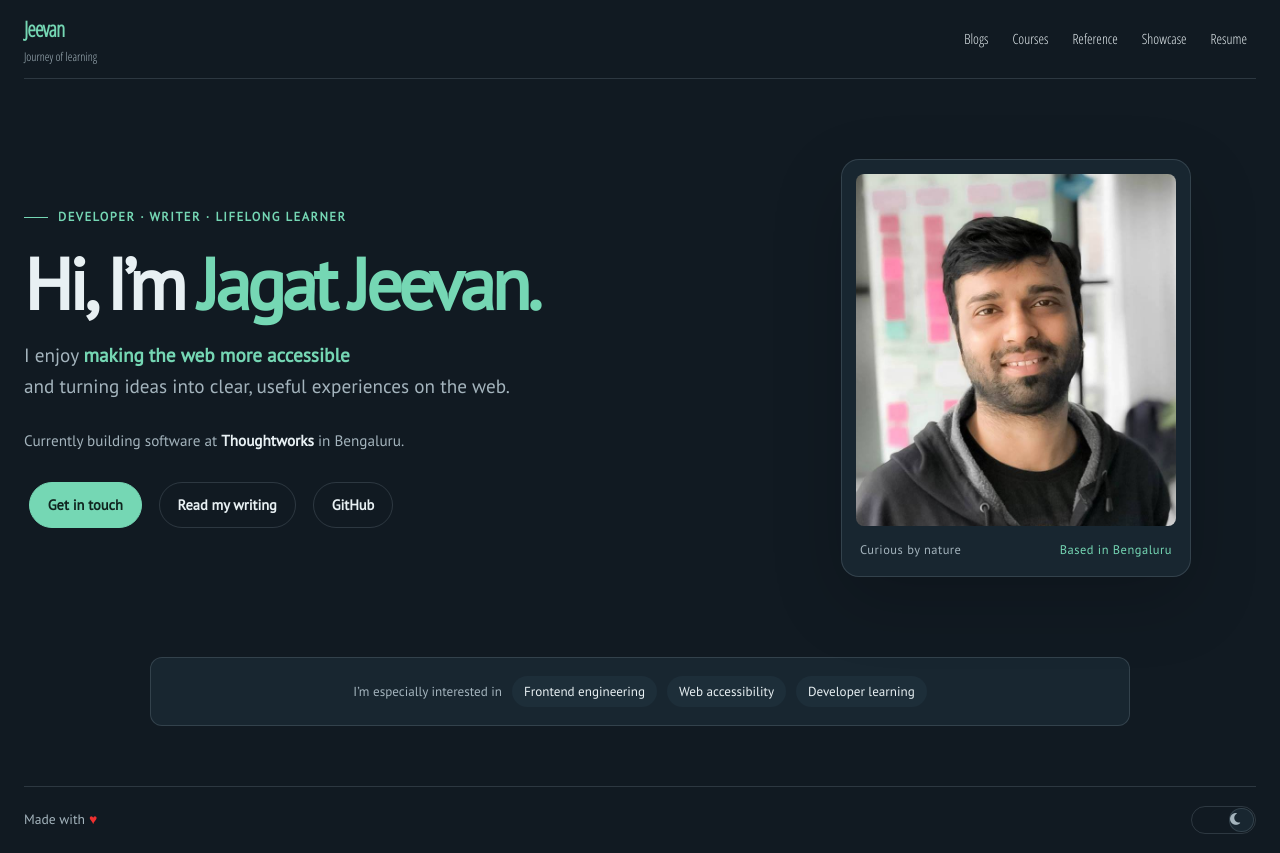
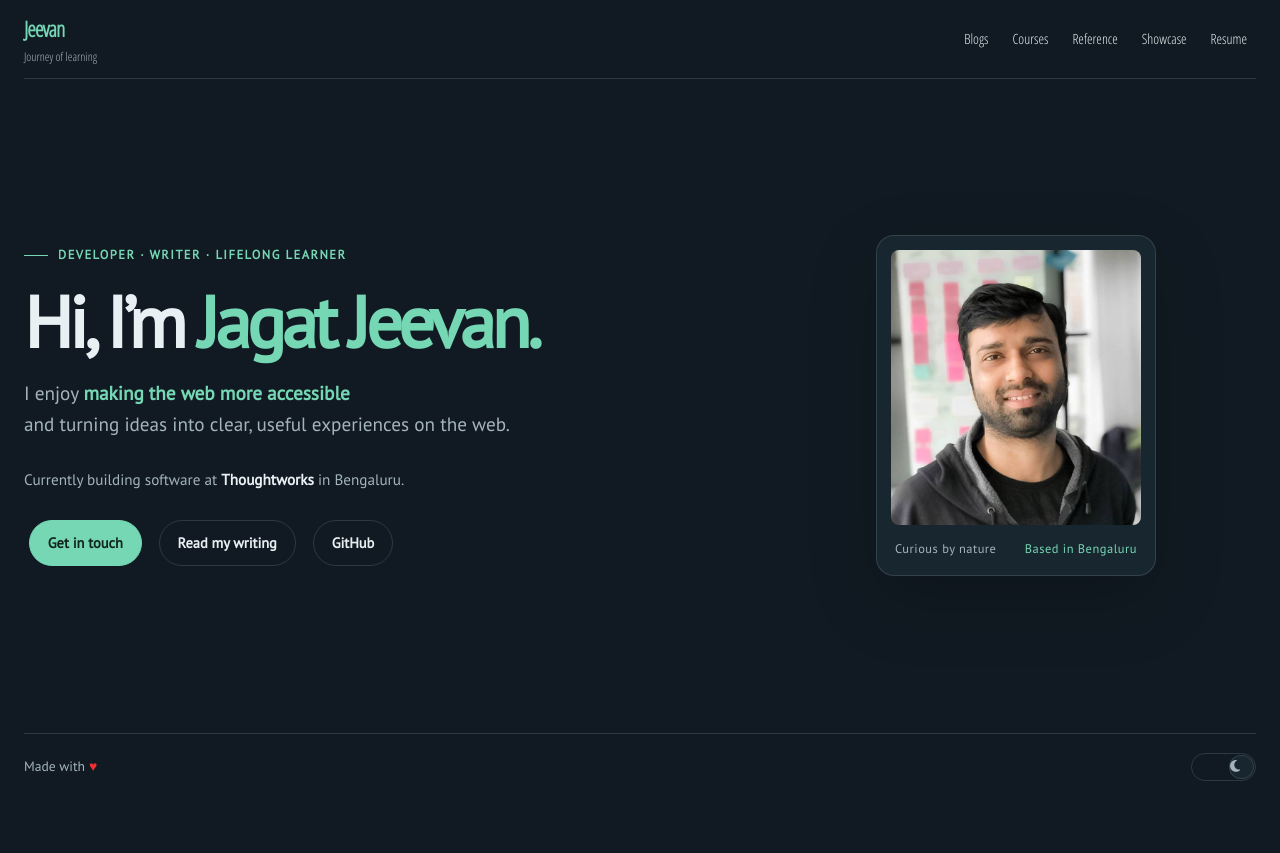
Before and after one commit to jagatjeevan/jagatjeevan, a Next.js app: page / in a window 1280 px wide. After the commit the page ends 800 px from the top, so only its background shows below. Built offline with nearby package versions, Linux system fonts and the light colour scheme.

Commit message:
UX: Minor style fix

```diff
--- a/pages/index.js
+++ b/pages/index.js
@@ -72,12 +72,6 @@ export default function Home() {
           </div>
         </div>
       </section>
-      <section className={styles.interests} aria-label="Areas of interest">
-        I’m especially interested in
-        <span>Frontend engineering</span>
-        <span>Web accessibility</span>
-        <span>Developer learning</span>
-      </section>
       <Footer />
     </article>
   );
--- a/styles/Home.module.scss
+++ b/styles/Home.module.scss
@@ -117,7 +117,7 @@
 
 .profileCard {
   position: relative;
-  width: min(100%, 350px);
+  width: min(100%, 280px);
   justify-self: center;
   padding: 14px;
   border: 1px solid var(--border-color);
@@ -149,29 +149,6 @@
   }
 }
 
-.interests {
-  display: flex;
-  flex-wrap: wrap;
-  justify-content: center;
-  align-items: center;
-  gap: 10px;
-  width: min(100%, 980px);
-  margin: 0 auto 60px;
-  padding: 18px 22px;
-  border: 1px solid var(--border-color);
-  border-radius: var(--border-radius);
-  background: var(--surface-color);
-  color: var(--muted-text-color);
-  font-size: 0.82rem;
-
-  span {
-    padding: 5px 12px;
-    border-radius: 999px;
-    background: var(--surface-raised-color);
-    color: var(--page-text-color);
-  }
-}
-
 @media screen and (max-width: 760px) {
   .introContainer {
     grid-template-columns: 1fr;
@@ -186,10 +163,6 @@
   .profileCard::after {
     inset: 18px -16px -16px 18px;
   }
-
-  .interests {
-    margin-bottom: 36px;
-  }
 }
 
 @media (prefers-reduced-motion: reduce) {
```
